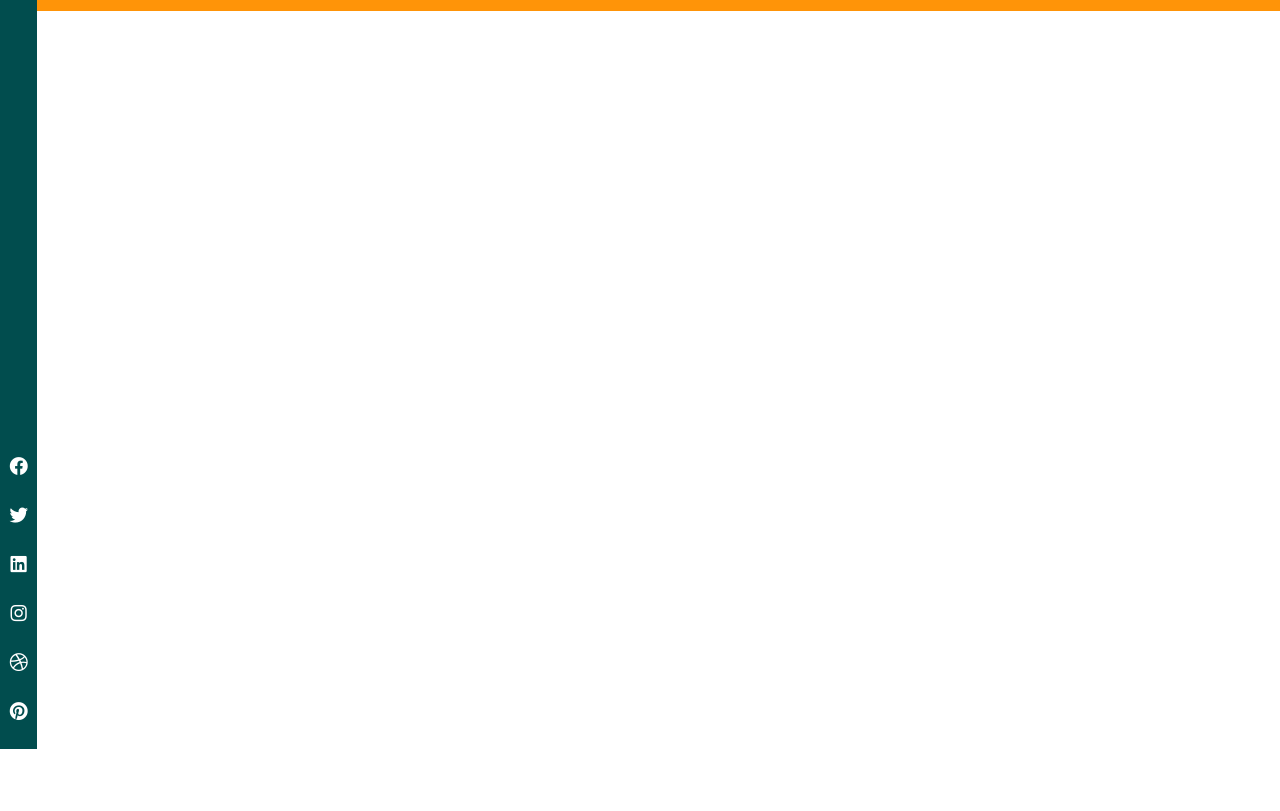
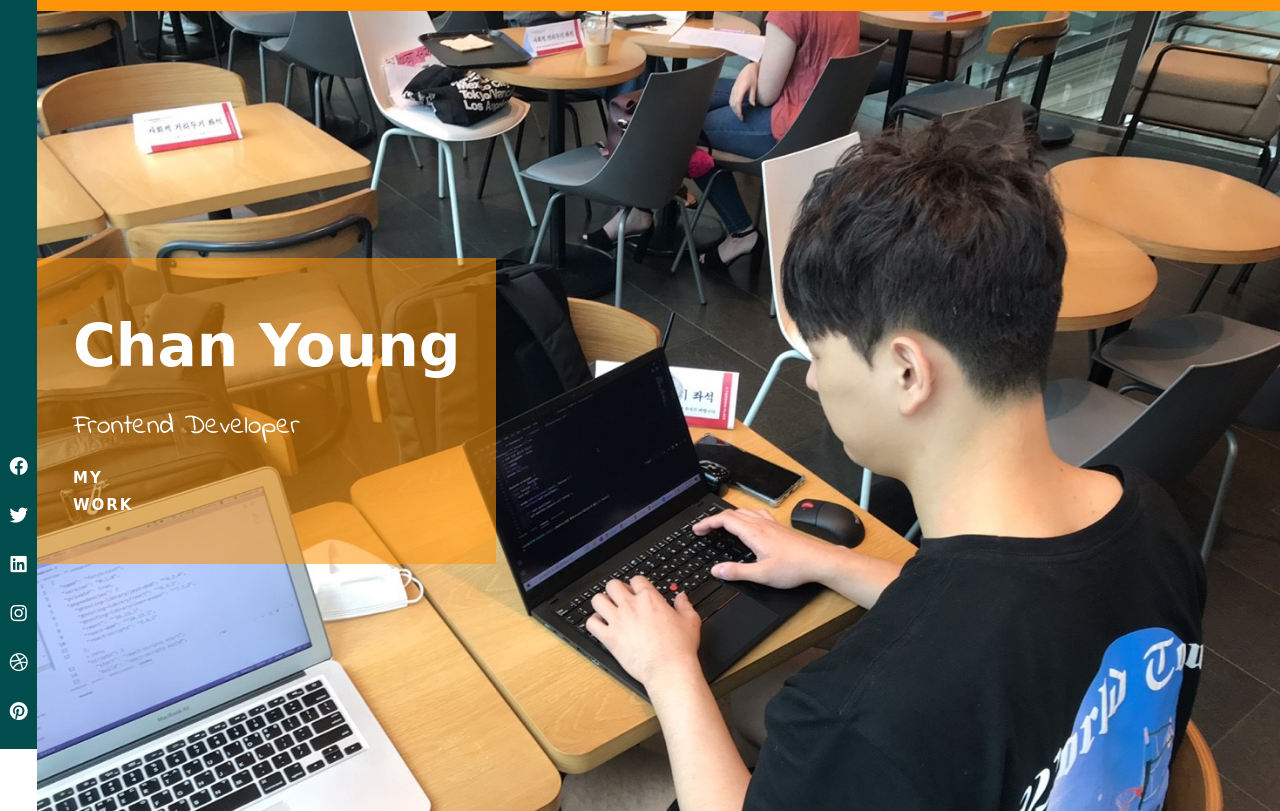
Before and after one commit to Yoooong-Chan/website, a plain HTML site: page index.html in a window 1280 px wide. Shown: the part 51-862 px from the top of the page. Before the commit the page ends 800 px from the top, so only its background shows below. Drawn offline with Linux system fonts and the light colour scheme; a web font is replaced by a local one.

Commit message:
showcase
showcase

```diff
--- a/index.html
+++ b/index.html
@@ -56,7 +56,17 @@
           </ul>
         </nav>
       </header>
+
+      <!-- Showcase / Hero Section -->
+      <section id="showcase">
+        <div class="showcase_content">
+          <h1 class="showcase_content_title">Chan Young</h1>
+          <p class="showcase_content_para">Frontend Developer</p>
+          <a href="#" class="showcase_content_link">My work</a>
+        </div>
+      </section>
     </main>
+
     <script src="./app.js"></script>
   </body>
 </html>
--- a/style.css
+++ b/style.css
@@ -162,13 +162,107 @@ ul.header_main_links li a:active::after {
   transform: scaleX(1);
 }
 
+/* showcase */
+section#showcase {
+  height: 100vh;
+  background-image: url('./images/13.jpg');
+  background-size: cover;
+  background-repeat: no-repeat;
+  background-attachment: fixed;
+  background-position: center;
+  display: flex;
+  justify-content: flex-start;
+  align-items: center;
+  /* not scroll */
+}
+div.showcase_content {
+  background-color: var(--secondary-color-m);
+  padding: calc(1rem + 2vw);
+  /* 100분의 1 단위  너비 1500이면 15px / vh not working*/
+  height: calc(5rem + 20vmax);
+  /* 20vmax = 1500의 20%*/
+  display: flex;
+  flex-direction: column;
+  justify-content: space-between;
+
+  animation: hero 2s cubic-bezier(0.68, -0.55, 0.27, 1.55);
+}
+@keyframes hero {
+  0% {
+    transform: translateX(100rem) rotate(360deg);
+    opacity: 0;
+  }
+  100% {
+    transform: translateX(0);
+    opacity: 1;
+  }
+}
+
+.showcase_content_title {
+  font-size: calc(2rem + 3vw);
+  color: white;
+  /* 가로 = vw */
+  /* 너비 = 600일경우 6 곱하기 3 =18px
+    20px + 18px = 38px */
+}
+.showcase_content_para {
+  font-family: 'Indie Flower', cursive;
+  font-size: calc(1.5rem + 1vw);
+  color: white;
+}
+.showcase_content_link:link,
+.showcase_content_link:visited {
+  padding: 1rem 0;
+  /* click comfort */
+  transition: all 0.5s ease-in-out;
+  width: 9rem;
+  text-transform: uppercase;
+  font-size: 1.5rem;
+  font-weight: 600;
+  letter-spacing: 0.2rem;
+  position: relative;
+  z-index: 0;
+  /* My work >>> after */
+}
+.showcase_content_link:link::after,
+.showcase_content_link:visited::after {
+  content: '';
+  position: absolute;
+  top: 0;
+  left: 0;
+  height: 100%;
+  width: 100%;
+  background-color: var(--primary--color);
+  transform: scaleX(0);
+  transform-origin: right;
+  transition: transform 0.4s;
+  z-index: -1;
+}
+.showcase_content_link:hover::after,
+.showcase_content_link:active::after {
+  transform: scaleX(1);
+  transform-origin: left;
+}
+/* 주의사항 : width가 넓은순서대로 작성할것
+   images => position으로 반응형 조절*/
+
+
+/* max-width : 900px Mark  */
+
+@media screen and (max-width: 900px) {
+  section#showcase {
+    background-position: 90%;
+    align-items: flex-end;
+  }
+
+
 /* max-width : 610px Mark  */
 
 @media screen and (max-width: 610px) {
   /* Main Nav Header */
-  /* header#header {
+  header#header {
     position: absolute;
-  } */
+  }
   nav#header_main_nav {
     width: 30rem;
     height: 100%;
@@ -245,4 +339,7 @@ ul.header_main_links li a:active::after {
   .clicked div.line-3 {
     transform: rotateZ(405deg) translate(-0.8rem, -0.6rem);
   }
+  section#showcase {
+    background-position: 75%;
+  }
 }
```
Also changed, not shown: images/13.jpg (added).
